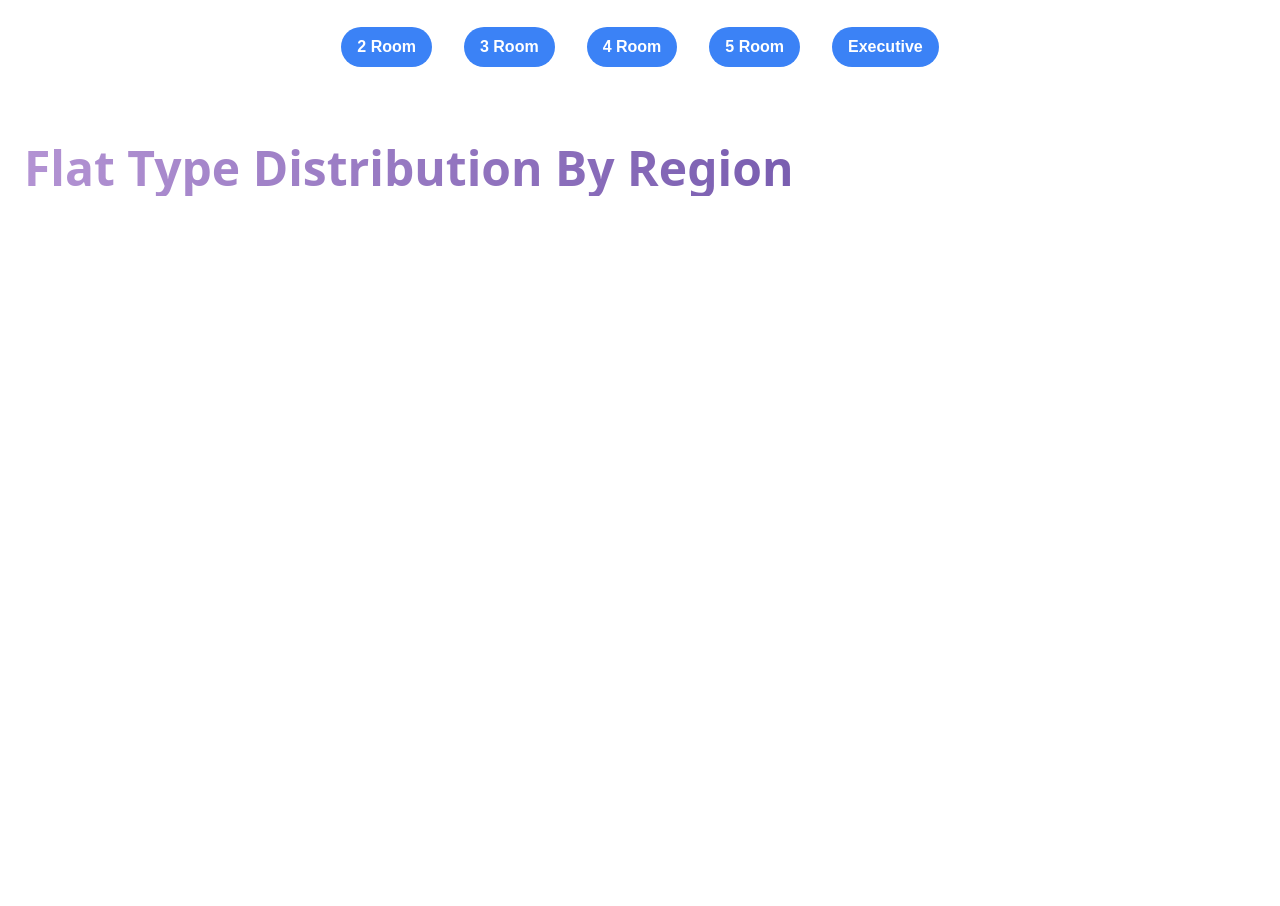
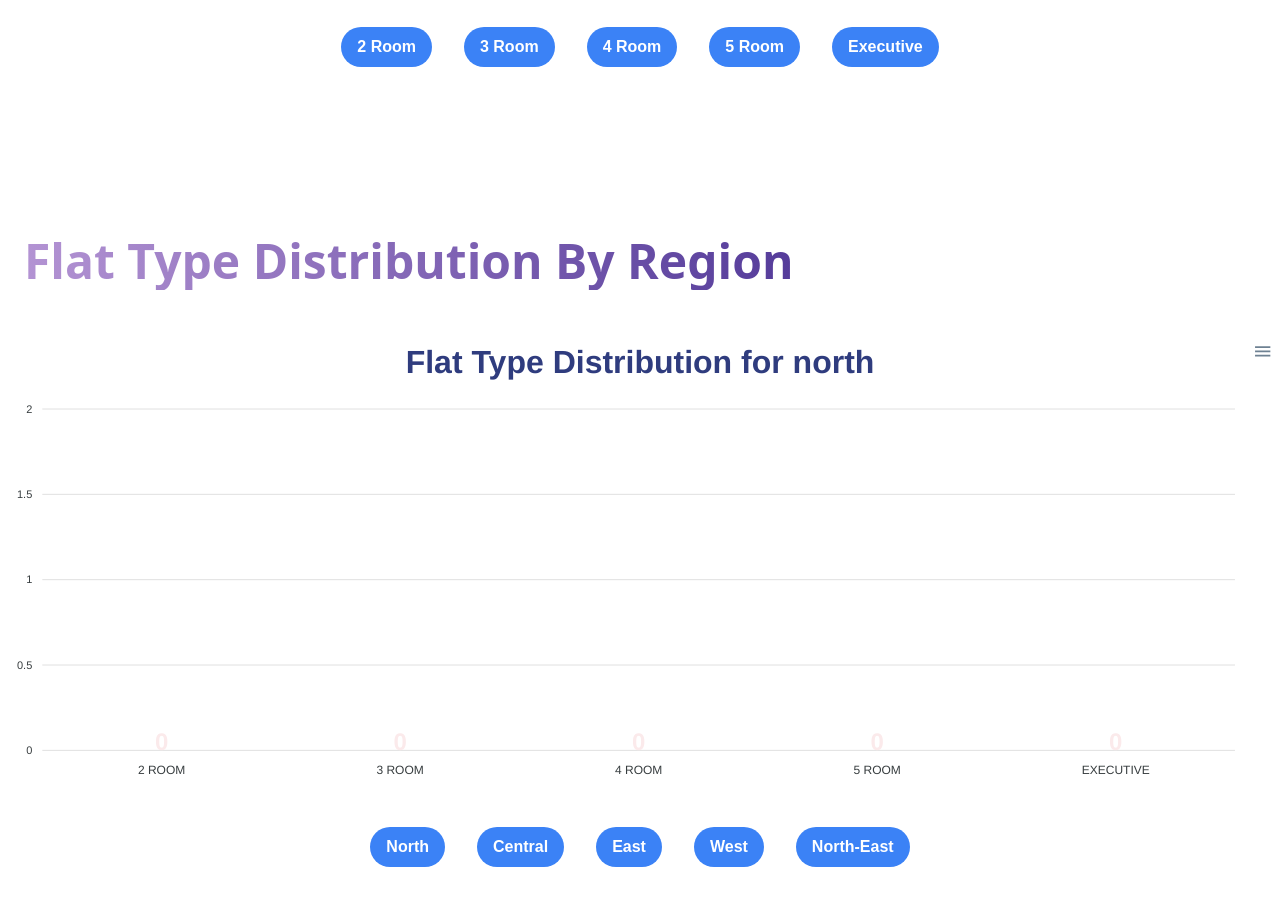
Before and after one commit to JamesRobertJohns/2006, a React (Vite) app in the folder frontend/: page /overview in a window 1280 px wide. Shown: the part 640-1546 px from the top of the page. Before the commit the page ends 884 px from the top, so only its background shows below. Built offline with nearby package versions, Linux system fonts and the light colour scheme; no server answers.

Commit message:
histogram for flat count

```diff
--- a/frontend/src/StatsByRegion/Stats.css
+++ b/frontend/src/StatsByRegion/Stats.css
@@ -24,10 +24,16 @@
   border: none;
   transition: background-color 0.3s ease;
   box-shadow: none;
-  margin: auto 1em auto 1em;
+  margin: 0 1em 2em 1em;
   font-family: 'Montserrat', sans-serif;
 }
 
 .room-type-button-container button:hover {
   background-color: #1d4ed8;
 }
+
+.chart-container {
+  min-height: 100vh;
+  display: flex;
+  flex-direction: column;
+}
--- a/frontend/src/StatsByRegion/Stats.jsx
+++ b/frontend/src/StatsByRegion/Stats.jsx
@@ -52,6 +52,60 @@ function Stats() {
   };
 
 
+  const getFlatDistributionStats = (region) => {
+
+    const dataContainer = {
+      '2 ROOM': 0,
+      '3 ROOM': 0,
+      '4 ROOM': 0,
+      '5 ROOM': 0,
+      'EXECUTIVE': 0
+    }
+
+    region.forEach((item) => {
+      if (dataContainer.hasOwnProperty(item.flat_type))
+        dataContainer[item.flat_type]++;
+    });
+
+
+    return dataContainer;
+  }
+
+
+  const drawFlatDistributionGraph = (regionstring) => {
+
+    const stats = getFlatDistributionStats(regions[regionstring]);
+    const categories = Object.keys(stats);
+    const data = Object.values(stats);
+    const options = {
+      colors: ["#2F3C7E"],
+      plotOptions: {
+        bar: {
+          borderRadius: 5,
+          dataLabels: { position: "top" },
+        }
+      },
+      dataLabels: {
+        enabled: true,
+        formatter: (val) => val,
+        offsetY: 0,
+        style: { fontSize: "24px", colors: ["#FBEAEB"] }
+      },
+      xaxis: { categories: categories, axisBorder: { show: false }, axisTicks: { show: false } },
+      yaxis: { labels: { show: true } },
+      title: {
+        text: `Flat Type Distribution for ${regionstring}`,
+        align: "center",
+        style: {
+          fontSize: '32px',
+          color: '#2F3C7E'
+        },
+      },
+    };
+
+    return {options: options, data: data};
+  }
+
 
   const drawPriceDistributionGraph = (room) => {
 
@@ -77,10 +131,6 @@ function Stats() {
     });
 
     const options = {
-      chart: {
-        type: 'boxPlot',
-        height: 350,
-      },
       plotOptions: {
         boxPlot: {
           colors: {
@@ -108,34 +158,49 @@ function Stats() {
 
 
   const [room, setRoom] = useState("2 ROOM");
-  const [opt, setOpt] = useState({});
-  const [data, setData] = useState([]);
+  const [optPrice, setOptPrice] = useState({});
+  const [dataPrice, setDataPrice] = useState([]);
 
   useEffect(() => {
     const { options, data } = drawPriceDistributionGraph(room);
-    setOpt(options);
-    setData(data);
+    setOptPrice(options);
+    setDataPrice(data);
   }, [room, regions]);
 
   const handleRoomChange = (room) => {
     setRoom(room);
   };
 
+  const [r, setR] = useState("north");
+  const handleRegionChange = (region) => {
+    setR(region);
+  };
+  const [optCount, setOptCount] = useState({});
+  const [dataCount, setDataCount] = useState([]);
+
+
+
+  useEffect(() => {
+    const { options, data } = drawFlatDistributionGraph(r);
+    setOptCount(options);
+    setDataCount(data);
+  }, [r, regions]);
+
+
 
   return (
     <>
+
+      <div className="chart-container">
         <h2 className="heading">Price Distribution of Flats By Region</h2>
-
         <div className="boxplot">
           <Chart
-          options={opt}
-          series={[{data: data}]}
+            options={optPrice}
+            series={[{data: dataPrice}]}
             type="boxPlot"
             height={450}
           />
         </div>
-
-
         <div className="room-type-button-container">
           <button onClick={() => handleRoomChange("2 ROOM")}>2 Room</button>
           <button onClick={() => handleRoomChange("3 ROOM")}>3 Room</button>
@@ -143,9 +208,32 @@ function Stats() {
           <button onClick={() => handleRoomChange("5 ROOM")}>5 Room</button>
           <button onClick={() => handleRoomChange("EXECUTIVE")}>Executive</button>
         </div>
+      </div>
+
+
+
+      <div className="chart-container">
 
         <h2 className="heading">Flat Type Distribution By Region</h2>
 
+        <div className="histogram">
+          <Chart
+            options={optCount}
+            series={[{name: 'Flat Count', data: dataCount}]}
+            type="bar"
+            height={450}
+          />
+        </div>
+
+        <div className="room-type-button-container">
+          <button onClick={() => handleRegionChange("north")}>North</button>
+          <button onClick={() => handleRegionChange("central")}>Central</button>
+          <button onClick={() => handleRegionChange("east")}>East</button>
+          <button onClick={() => handleRegionChange("west")}>West</button>
+          <button onClick={() => handleRegionChange("northEast")}>North-East</button>
+        </div>
+
+      </div>
 
     </>
   );
```
Lines whose indentation alone changed are shown as unchanged.
